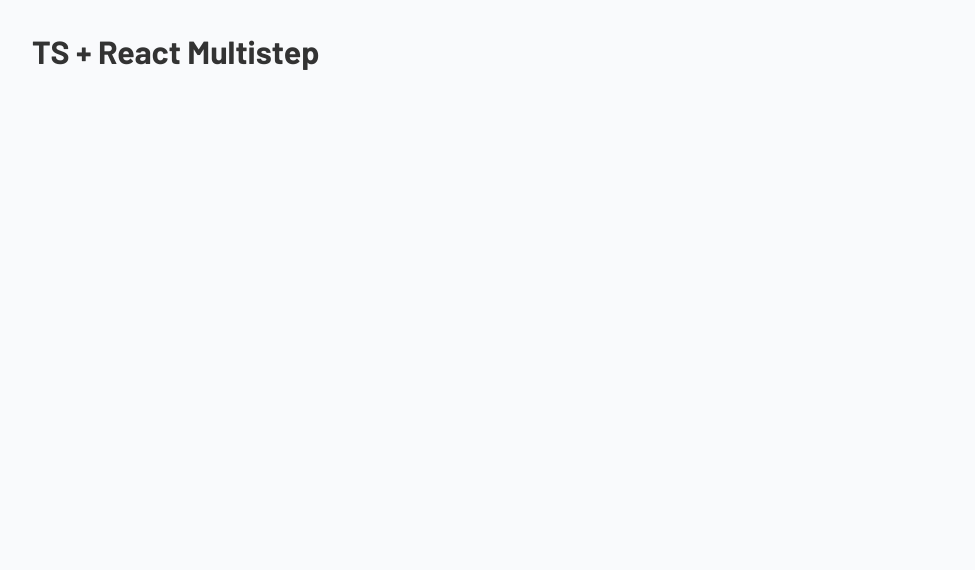
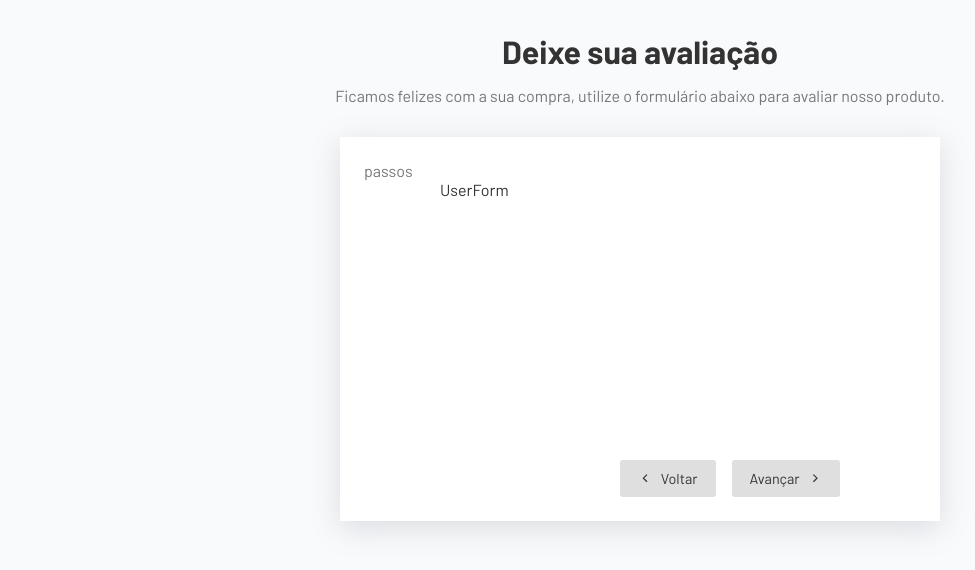
Before and after one commit to rafavanzele/projeto-formulario-multistep-react-type, a React (Vite) app in the folder form_react_type/: page / in a window 1280 px wide. Shown: the top 570 px of the page, without its empty margins (0-975 px from the left). Built offline with nearby package versions, Linux system fonts and the light colour scheme.

Commit message:
estruturando componente base / alterando etapas

```diff
--- a/form_react_type/src/App.tsx
+++ b/form_react_type/src/App.tsx
@@ -1,11 +1,50 @@
+// COMPONENTES
+import { GrFormNext, GrFormPrevious } from 'react-icons/gr'
+import ReviewForm from './components/ReviewForm'
+import UserForm from './components/UserForm'
+import Thanks from './components/Thanks'
+
+
+// HOOK
+import { useForm } from './hooks/useForm'
+
+// ESTILOS
 import './App.css'
 
 function App() {
 
+  const formComponents = [
+    <UserForm/>,
+    <ReviewForm/>,
+    <Thanks/>
+  ]
+
+  const {currentStep, currentComponent, changeStep} = useForm(formComponents)
+
 
   return (
     <div className="app">
-      <h1>TS + React Multistep</h1>
+      <div className="header">
+        <h2>Deixe sua avaliação</h2>
+        <p>Ficamos felizes com a sua compra, utilize o formulário abaixo para avaliar nosso produto.</p>
+      </div>
+
+
+      <div className="form-container">
+        <p>passos</p>
+
+        <form onSubmit={(e) => changeStep(currentStep + 1, e)}>
+          <div className="inputs-container">
+            {currentComponent}
+          </div>
+
+          <div className="actions">
+            <button type='button' onClick={() => changeStep(currentStep - 1)}> <GrFormPrevious/> <span>Voltar</span></button>
+            <button type='submit'> <span>Avançar</span>  <GrFormNext/></button>
+          </div>
+        </form>
+
+      </div>
     </div>
   )
 }
--- /dev/null
+++ b/form_react_type/src/components/ReviewForm.tsx
@@ -0,0 +1,9 @@
+import React from 'react'
+
+const ReviewForm = () => {
+  return (
+    <div>ReviewForm</div>
+  )
+}
+
+export default ReviewForm
--- /dev/null
+++ b/form_react_type/src/components/Thanks.tsx
@@ -0,0 +1,9 @@
+import React from 'react'
+
+const Thanks = () => {
+  return (
+    <div>Thanks</div>
+  )
+}
+
+export default Thanks
--- /dev/null
+++ b/form_react_type/src/components/UserForm.tsx
@@ -0,0 +1,9 @@
+import React from 'react'
+
+const UserForm = () => {
+  return (
+    <div>UserForm</div>
+  )
+}
+
+export default UserForm
--- /dev/null
+++ b/form_react_type/src/hooks/useForm.tsx
@@ -0,0 +1,23 @@
+import { ReactElement, FormEvent, useState } from "react";
+
+export function useForm(steps: ReactElement[]) {
+
+    const [currentStep, setCurrentStep] = useState(0)
+
+    function changeStep(i: number, e?: FormEvent) {
+
+        if(e) e.preventDefault()
+
+        if(i < 0 || i >= steps.length) return
+
+        setCurrentStep(i)
+
+    }
+
+
+    return {
+        changeStep,
+        currentComponent: steps[currentStep],
+        currentStep,
+    }
+}
```
